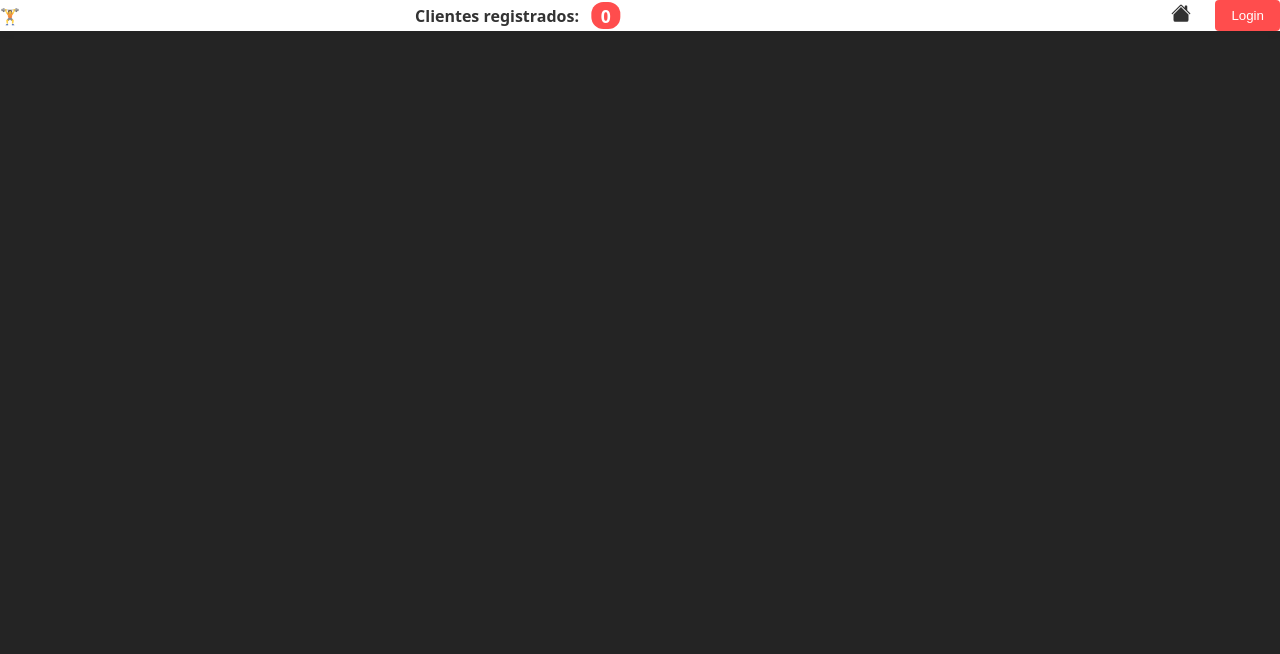
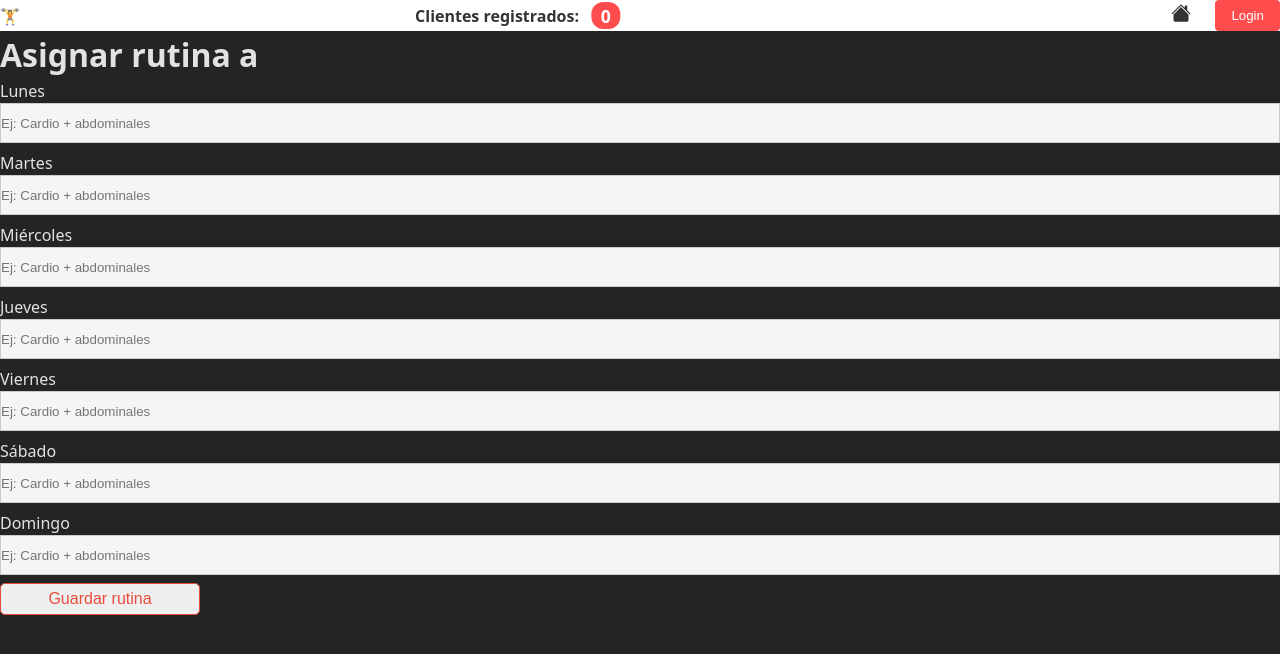
Before and after one commit to mmeichtri/PNT2, a Vue app: page /asignarRutina/1 in a window 1280 px wide. Shown: the top 654 px of the page. Built offline with nearby package versions, Linux system fonts and the light colour scheme.

Commit message:
Se mejora la vista de entrenador permitienod inicialmente asignar rutina

```diff
--- a/src/components/AlumnoCard.vue
+++ b/src/components/AlumnoCard.vue
@@ -1,30 +1,62 @@
+<script setup>
+import { computed } from 'vue'
+import { useRouter } from 'vue-router'
+import { useUserStore } from '../stores/userStore'
+
+const props = defineProps({
+  alumno: { type: Object, required: true }
+})
+
+const router = useRouter()
+const userStore = useUserStore()
+
+const esSuEntrenador = computed(() =>
+  userStore.loggedUser?.email &&
+  props.alumno.entrenadorAsignado &&
+  userStore.loggedUser.email === props.alumno.entrenadorAsignado
+)
+
+const sinRutina = computed(() =>
+  !props.alumno.rutina || props.alumno.rutina.length === 0
+)
+
+function irARutinas () {
+  router.push('/routines')
+}
+</script>
+
 <template>
+  <div class="relative block rounded-xl shadow-lg bg-white hover:shadow-xl transition p-4">
     <router-link
       :to="{ name: 'AlumnoDetalleView', params: { email: alumno.email } }"
-    class="block rounded-xl shadow-lg bg-white hover:shadow-xl transition p-4"
+      class="block"
     >
       <header class="flex items-center gap-4 mb-4">
         <img
           :src="alumno.foto || 'https://i.pravatar.cc/80?u=' + alumno.email"
-        alt=""
           class="w-16 h-16 rounded-full object-cover"
         />
         <h2 class="text-xl font-semibold">{{ alumno.nombre }}</h2>
       </header>
 
       <ul class="text-sm text-gray-600 space-y-1">
-      <li><strong>Edad:</strong> {{ alumno.edad }} años</li>
+        <li><strong>Edad:</strong> {{ alumno.edad }} años</li>
         <li><strong>Objetivo:</strong> {{ alumno.objetivo }}</li>
         <li><strong>Progreso:</strong> {{ alumno.progresoGlobal }} %</li>
       </ul>
     </router-link>
+
+    <div
+      v-if="esSuEntrenador && sinRutina"
+      class="mt-4 p-3 border border-yellow-500 rounded bg-yellow-50 text-yellow-700"
+    >
+      <p class="text-sm">Este alumno no tiene rutina asignada.</p>
+      <button
+        @click.stop="irARutinas"
+        class="mt-2 px-3 py-2 bg-yellow-500 text-white rounded hover:bg-yellow-600"
+      >
+        Agregar rutina
+      </button>
+    </div>
+  </div>
 </template>
-
-<script setup>
-defineProps({
-  alumno: {
-    type: Object,
-    required: true
-  }
-})
-</script>
--- a/src/components/AlumnoDetalleView.vue
+++ b/src/components/AlumnoDetalleView.vue
@@ -3,6 +3,19 @@ img {
   background-color: transparent;
   border-radius: 50%;
   object-fit: cover;
+}
+
+.addRoutine-link{
+    width: 200px;
+    height: 50;
+    font-size: 1rem;
+    color: #e74c3c;
+    border: 1px solid #e74c3c;
+    border-radius: 5px;
+    padding: 6px 12px;
+    cursor: pointer;
+    margin: 0;
+    font-weight: 500;
 }
 </style>
 
@@ -117,6 +130,13 @@ img {
 
       <section class="mb-8">
         <h2 class="text-2xl font-semibold mb-3">Rutina actual</h2>
+        <div v-if="isTrainer &&  alumno.rutina.length === 0">
+          <button class="addRoutine-link" @click.prevent="asignarRutina">Asignar rutina</button>
+        </div>
+        <div v-if="!isTrainer && alumno.rutina.length === 0" class="text-gray-400">
+            Sin rutina asignada aún.
+        </div>
+
         <ul class="space-y-2">
           <li
             v-for="(ej, i) in alumno.rutina"
@@ -125,9 +145,7 @@ img {
           >
             <strong>{{ ej.dia }}:</strong> {{ ej.descripcion }}
           </li>
-          <li v-if="alumno.rutina.length === 0" class="text-gray-400">
-            Sin rutina asignada aún.
-          </li>
+
         </ul>
       </section>
 
@@ -151,22 +169,23 @@ img {
 </template>
 
 <script setup>
-import { ref, watch } from 'vue'
-import { useRoute } from 'vue-router'
+import { ref, watch, computed} from 'vue'
+import { useRoute, useRouter } from 'vue-router'
 import { useUserStore } from '../stores/userStore'
 
-const route    = useRoute()
+const route = useRoute()
 const userStore = useUserStore()
 const cargando = ref(true)
 
-/* Siempre inicializamos todas las propiedades que el template usa */
+const router = useRouter()
+
 const alumno = ref({
   email:     '',
   nombre:    '',
   edad:      null,
   objetivo:  '',
   foto:      '',
-  rutina:    [],   // <–– por defecto arrays vacíos
+  rutina:    [],
   progreso:  []
 })
 
@@ -176,14 +195,21 @@ async function cargarAlumno (email) {
 
   const encontrado = userStore.users.find(u => u.email === email)
 
-  /* Si lo encontrás, mezclás con el shape por defecto – así nunca falta una key */
   alumno.value = encontrado
     ? { ...alumno.value, ...encontrado }
-    : alumno.value      // mantiene el shape “vacío”
+    : alumno.value
 
   cargando.value = false
 }
 
+
+function asignarRutina() {
+  router.push(`/asignarRutina/${alumno.value.email}`)
+}
+
+
+const isTrainer = computed(() => userStore.loggedUser?.rol === 'entrenador')
+
 cargarAlumno(route.params.email)
 watch(() => route.params.email, cargarAlumno)
 </script>
--- /dev/null
+++ b/src/components/AsignarRutina.vue
@@ -0,0 +1,77 @@
+<template>
+  <div class="container mx-auto py-8">
+    <h1 class="text-2xl font-bold mb-4">Asignar rutina a {{ alumno.nombre }}</h1>
+
+    <form @submit.prevent="guardarRutina">
+      <div v-for="dia in diasSemana" :key="dia" class="mb-4">
+        <label :for="dia" class="block font-semibold">{{ dia }}</label>
+        <input
+          v-model="rutinaForm[dia]"
+          :id="dia"
+          type="text"
+          placeholder="Ej: Cardio + abdominales"
+          class="w-full p-2 border rounded"
+        />
+      </div>
+      <button class="addRoutine-link" @click.prevent="guardarRutina">Guardar rutina</button>
+
+    </form>
+  </div>
+</template>
+
+
+<script setup>
+import { ref } from 'vue'
+import { useRoute, useRouter } from 'vue-router'
+import { useUserStore } from '../stores/userStore'
+
+const route = useRoute()
+const router = useRouter()
+const userStore = useUserStore()
+
+const alumno = ref({})
+const rutinaForm = ref({})
+
+const diasSemana = [
+  'Lunes', 'Martes', 'Miércoles', 'Jueves', 'Viernes', 'Sábado', 'Domingo'
+]
+
+// Inicializa rutinaForm vacío
+diasSemana.forEach(dia => {
+  rutinaForm.value[dia] = ''
+})
+
+async function cargarAlumno() {
+  await userStore.loadUserFromStorage()
+  const email = route.params.email
+  const encontrado = userStore.users.find(u => u.email === email)
+  if (encontrado) alumno.value = encontrado
+}
+
+function guardarRutina() {
+  const nuevaRutina = diasSemana
+    .filter(dia => rutinaForm.value[dia].trim() !== '')
+    .map(dia => ({
+      dia,
+      descripcion: rutinaForm.value[dia].trim()
+    }))
+
+  alumno.value.rutina = nuevaRutina
+
+  // asigna al entrenador
+  const entrenador = userStore.loggedUser
+  if (entrenador.rol === 'entrenador') {
+    if (!entrenador.rutinasAsignadas) entrenador.rutinasAsignadas = {}
+    entrenador.rutinasAsignadas[alumno.value.email] = nuevaRutina
+  }
+
+  // Actualiza el store
+  const i = userStore.users.findIndex(u => u.email === alumno.value.email)
+  if (i !== -1) userStore.users[i] = { ...alumno.value }
+
+  userStore._guardarLocalStorage()
+
+  router.push(`/alumno/${alumno.value.email}`)
+}
+cargarAlumno()
+</script>
--- a/src/components/Header.vue
+++ b/src/components/Header.vue
@@ -14,6 +14,13 @@ const userStore = useUserStore()
 onMounted(() => {
   userStore.loadUserFromStorage()
 })
+
+const router = useRouter()
+
+function logout() {
+  userStore.logout()
+  router.push('/')
+}
 </script>
 
 <template>
@@ -40,7 +47,7 @@ onMounted(() => {
         <template v-if="userStore.loggedUser">
           <div class="nav-icon hola-usuario fix-position">
             <span class="nav-text">Hola, {{ userStore.loggedUser.nombre }}</span>
-            <button class="logout-btn" @click="userStore.logout">Cerrar sesión</button>
+            <button class="logout-btn" @click="logout">Cerrar sesión</button>
 
           </div>
         </template>
--- a/src/routes/index.js
+++ b/src/routes/index.js
@@ -12,7 +12,7 @@ import App from '../App.vue'
 import MiPerfil from '../components/MiPerfil.vue'
 import Admin from '../components/Admin.vue'
 import SeleccionarEntrenador from '../components/SeleccionarEntrenador.vue'
-
+import AsignarRutina from '../components/AsignarRutina.vue'
 
 const routes = [
     { path: '/', name: 'Home', component: Home},
@@ -27,7 +27,8 @@ const routes = [
     {path: '/admin',  name: 'Admin',component: Admin },
     { path: '/alumnos', name: 'Alumnos', component: AlumnosView },
     {path: '/alumno/:email',name: 'AlumnoDetalleView',component: AlumnoDetalleView},
-    {path: '/seleccionarEntrenador', name: 'SeleccionarEntrenador', component: SeleccionarEntrenador,}
+    {path: '/seleccionarEntrenador', name: 'SeleccionarEntrenador', component: SeleccionarEntrenador},
+    {path: '/asignarRutina/:email', name: 'AsignarRutina', component: AsignarRutina}
 ]
 
 const router = createRouter({
--- a/src/stores/alumnos.js
+++ b/src/stores/alumnos.js
@@ -10,8 +10,11 @@ export const useAlumnosStore = defineStore('alumnos', {
     async fetchAlumnos () {
       if (this.lista.length) return
       const { data } = await axios.get('/alumnos')
-      this.lista = data
-    },
+      this.lista = data.map(a => ({
+      rutina: [],
+      entrenadorAsignado: null
+  }))
+},
     async fetchDetalle (id) {
       if (this.detalle[id]) return
       const { data } = await axios.get(`/alumnos/${id}`)
```
Lines whose indentation alone changed are shown as unchanged.
